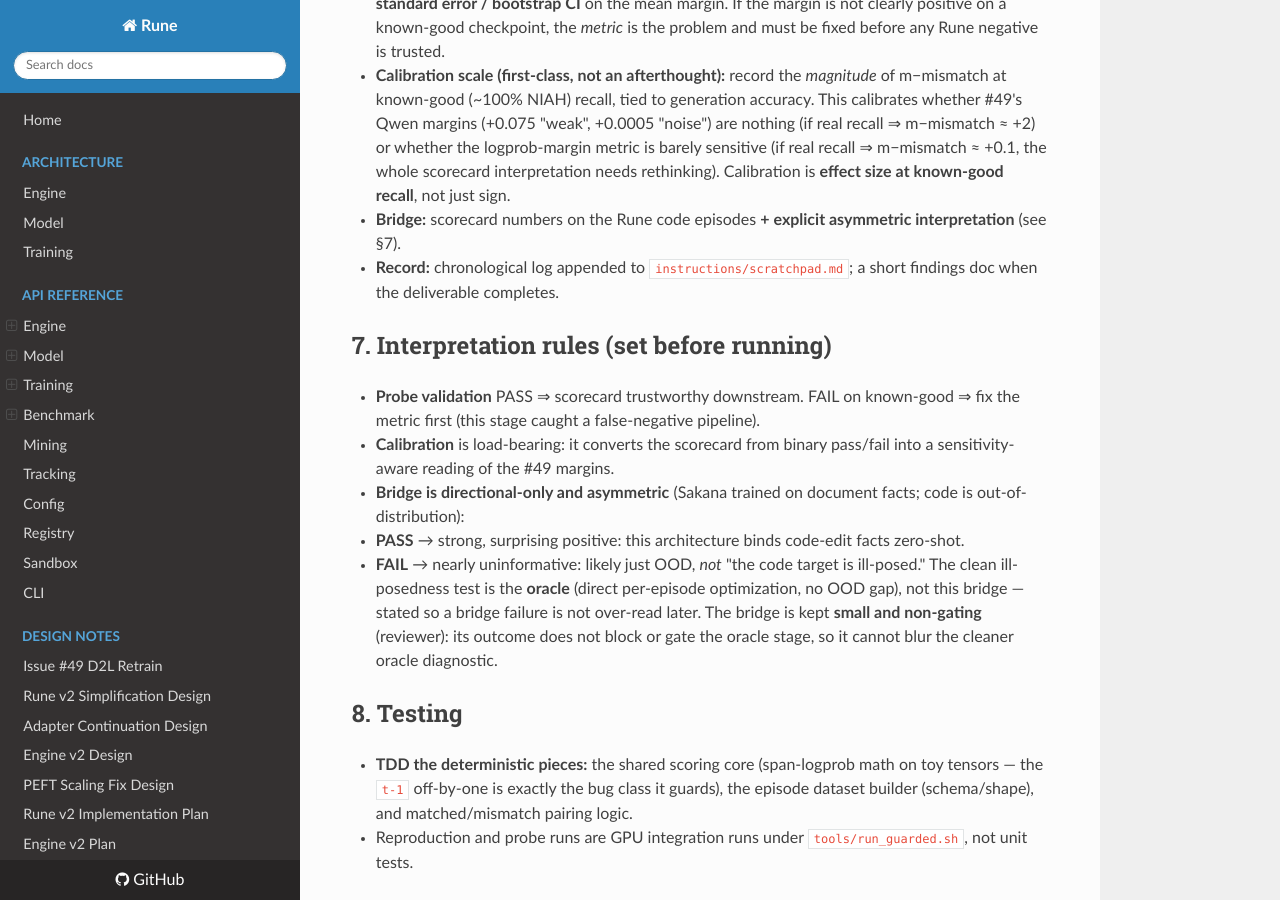
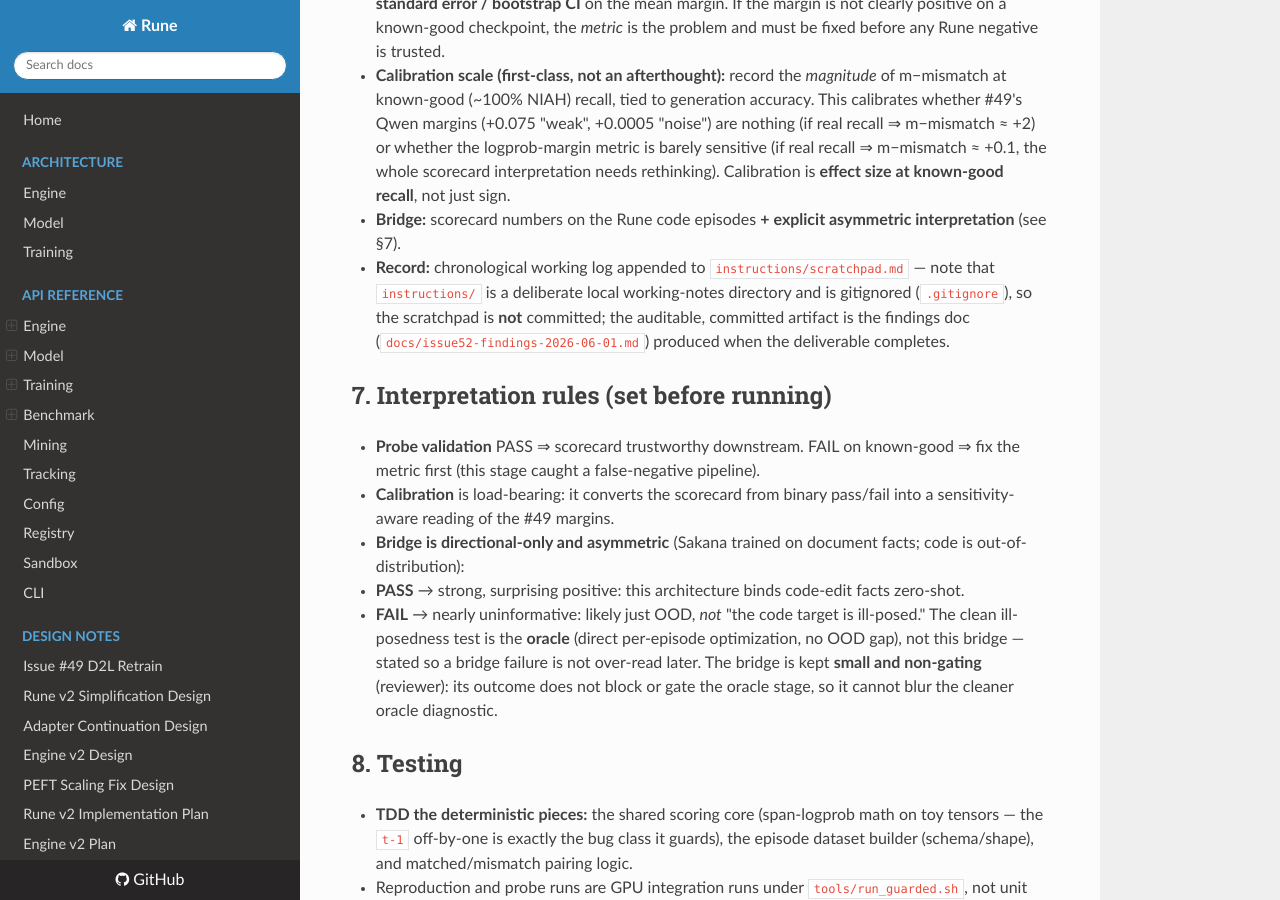
Before and after one commit to ElixirTrials/rune, an MkDocs documentation site: the page built from docs/superpowers/specs/2026-06-01-doc2lora-positive-control-design.md, in a window 1280 px wide and 900 px high, scrolled down 2819 px. Built offline with MkDocs 1.6.1, drawn with Linux system fonts in a browser that asks for light colours; nearby versions of some CDN libraries.

Commit message:
docs(#52): clarify scratchpad is gitignored; findings doc is the committed artifact
Addresses qodo requirement-gap review: the spec told readers to find the
chronological log at instructions/scratchpad.md, a path the repo never
contains (instructions/ is gitignored as local working notes). Clarify that
the committed auditable artifact is docs/issue52-findings-2026-06-01.md.

Co-Authored-By: Claude Opus 4.8 <noreply@anthropic.com>

```diff
--- a/docs/superpowers/specs/2026-06-01-doc2lora-positive-control-design.md
+++ b/docs/superpowers/specs/2026-06-01-doc2lora-positive-control-design.md
@@ -121,8 +121,10 @@ so it runs unchanged in both venvs and does not break isolation.
   **effect size at known-good recall**, not just sign.
 - **Bridge:** scorecard numbers on the Rune code episodes **+ explicit asymmetric
   interpretation** (see §7).
-- **Record:** chronological log appended to `instructions/scratchpad.md`; a short findings doc
-  when the deliverable completes.
+- **Record:** chronological working log appended to `instructions/scratchpad.md` — note that
+  `instructions/` is a deliberate local working-notes directory and is gitignored
+  (`.gitignore`), so the scratchpad is **not** committed; the auditable, committed artifact is
+  the findings doc (`docs/issue52-findings-2026-06-01.md`) produced when the deliverable completes.
 
 ## 7. Interpretation rules (set before running)
 
```
